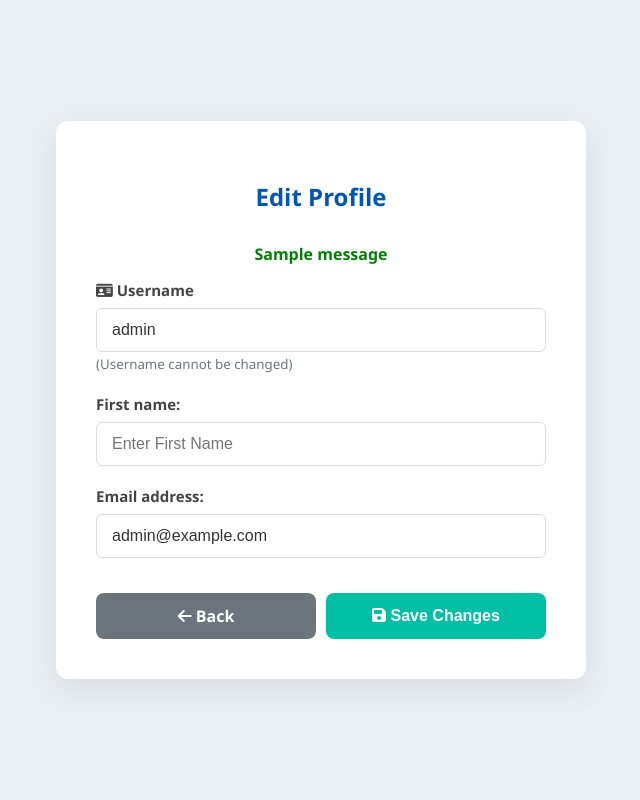
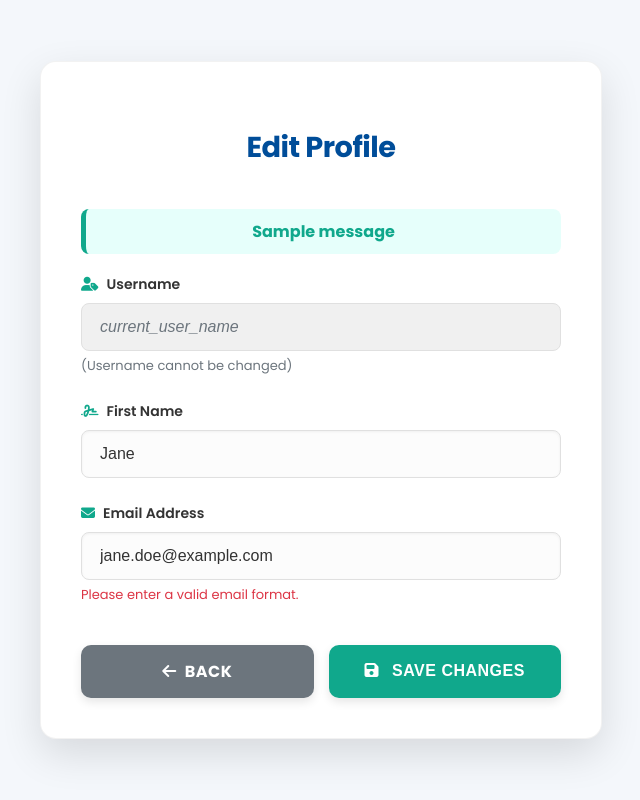
Before and after one commit to arathyrajeesh/contact-manager, a Django app: page /profile/edit/ in a window 1280 px wide. Shown: the whole page, without its empty margins (319-959 px from the left). Run offline with Django 5.2, Linux system fonts and the light colour scheme; a user stored in the database is signed in; one stand-in notice (Sample message) is shown.

Commit message:
edit user profile

```diff
--- a/conatct/templates/edit_profile.html
+++ b/conatct/templates/edit_profile.html
@@ -4,18 +4,20 @@
 <meta charset="UTF-8">
 <meta name="viewport" content="width=device-width, initial-scale=1.0">
 <title>Edit Profile</title>
+<link href="https://fonts.googleapis.com/css2?family=Poppins:wght@400;600;700&display=swap" rel="stylesheet">
 <link rel="stylesheet" href="https://cdnjs.cloudflare.com/ajax/libs/font-awesome/6.4.2/css/all.min.css">
 <style>
 :root {
     --primary-blue: #007bff;
-    --dark-blue: #0056b3;
-    --light-bg: #EAEFF4;
-    --card-shadow: 0 10px 30px rgba(0,0,0,0.08);
-    --accent-green: #00BFA5;
-    --hover-transition: all 0.2s ease-in-out;
+    --dark-blue: #004d99; /* Slightly darker for better contrast */
+    --light-bg: #F4F7FB; /* Very light, soft blue-gray */
+    --card-shadow: 0 15px 40px rgba(0,0,0,0.12); /* Deeper, softer shadow */
+    --inner-shadow: inset 0 1px 3px rgba(0,0,0,0.05); /* Subtle inner shadow for inputs */
+    --accent-green: #10a88c; /* Slightly muted, elegant green */
+    --hover-transition: all 0.3s cubic-bezier(0.25, 0.8, 0.25, 1); /* Smoother transition */
 }
 body {
-    font-family: 'Segoe UI', Tahoma, Geneva, Verdana, sans-serif;
+    font-family: 'Poppins', 'Segoe UI', Tahoma, Geneva, Verdana, sans-serif; /* Using Poppins */
     background: var(--light-bg);
     margin: 0;
     display: flex;
@@ -26,26 +28,115 @@
 .profile-container {
     background: white;
     padding: 40px;
-    border-radius: 12px;
+    border-radius: 16px; /* Slightly larger border-radius */
     box-shadow: var(--card-shadow);
     width: 100%;
-    max-width: 450px;
-    transition: transform 0.3s ease-in-out;
+    max-width: 480px; /* Slightly wider */
+    transition: var(--hover-transition);
+    border: 1px solid rgba(0,0,0,0.05); /* Subtle border */
 }
-.profile-container:hover { transform: translateY(-3px); }
-h2 { text-align: center; color: var(--dark-blue); margin-bottom: 30px; }
-.form-group { margin-bottom: 20px; text-align: left; }
-label { font-weight: 600; margin-bottom: 8px; display: block; color: #444; font-size: 15px; }
-.input-field { width: 100%; padding: 12px 15px; border: 1px solid #dcdcdc; border-radius: 6px; font-size: 16px; color: #333; box-sizing: border-box; transition: border-color 0.2s, box-shadow 0.2s; }
-.input-field:focus { border-color: var(--primary-blue); outline: none; box-shadow: 0 0 0 3px rgba(0,123,255,0.2); }
-.button-group { display: flex; justify-content: space-between; margin-top: 35px; gap: 10px; }
-.save-button, .back-button { flex: 1; padding: 12px 20px; border-radius: 8px; font-weight: 600; cursor: pointer; border: none; font-size: 16px; text-decoration: none; transition: var(--hover-transition);}
-.save-button { background: var(--accent-green); color: white; }
-.save-button:hover { background: #00A38D; box-shadow: 0 4px 8px rgba(0,0,0,0.1);}
-.back-button { background: #6c757d; color: white; text-align: center; display: inline-block; line-height: normal;}
-.back-button:hover { background: #5a6268; }
-.message { color: green; margin-bottom: 15px; font-weight: 600; text-align: center; }
-@media (max-width: 500px) { .profile-container { padding: 30px 20px; max-width: 90%; } .button-group { flex-direction: column; } }
+.profile-container:hover { transform: translateY(-5px); box-shadow: 0 20px 50px rgba(0,0,0,0.15); } /* Enhanced hover effect */
+h2 { text-align: center; color: var(--dark-blue); margin-bottom: 40px; font-weight: 700; font-size: 1.8rem; letter-spacing: -0.5px; }
+.form-group { margin-bottom: 25px; text-align: left; }
+label {
+    font-weight: 600;
+    margin-bottom: 8px;
+    display: block;
+    color: #333; /* Darker text */
+    font-size: 14px; /* Slightly smaller and bolder */
+    display: flex; /* Align icon and text */
+    align-items: center;
+}
+label i { margin-right: 8px; color: var(--accent-green); } /* Style the icon */
+.input-field {
+    width: 100%;
+    padding: 14px 18px; /* Slightly more vertical padding */
+    border: 1px solid #e0e0e0;
+    border-radius: 8px; /* Slightly larger border-radius */
+    font-size: 16px;
+    color: #333;
+    box-sizing: border-box;
+    transition: var(--hover-transition);
+    background-color: #fcfcfc; /* Very subtle background */
+    box-shadow: var(--inner-shadow);
+}
+.input-field:focus {
+    border-color: var(--primary-blue);
+    outline: none;
+    box-shadow: 0 0 0 4px rgba(0,123,255,0.15); /* Softer focus ring */
+    background-color: white;
+}
+.input-field[readonly] {
+    background-color: #f0f0f0; /* Clearer distinction for read-only */
+    cursor: not-allowed;
+    color: #6c757d;
+    font-style: italic;
+    box-shadow: none;
+}
+.button-group { display: flex; justify-content: space-between; margin-top: 40px; gap: 15px; }
+.save-button, .back-button {
+    flex: 1;
+    padding: 14px 25px; /* More padding */
+    border-radius: 10px;
+    font-weight: 700; /* Bolder text */
+    cursor: pointer;
+    border: none;
+    font-size: 16px;
+    text-decoration: none;
+    transition: var(--hover-transition);
+    letter-spacing: 0.5px;
+    box-shadow: 0 4px 10px rgba(0,0,0,0.1);
+    text-transform: uppercase;
+}
+.save-button {
+    background: var(--accent-green);
+    color: white;
+}
+.save-button:hover {
+    background: #0d8a73; /* Darker green on hover */
+    box-shadow: 0 6px 15px rgba(16, 168, 140, 0.4); /* Green shadow on hover */
+    transform: translateY(-2px);
+}
+.back-button {
+    background: #6c757d;
+    color: white;
+    text-align: center;
+    display: flex;
+    align-items: center;
+    justify-content: center;
+}
+.back-button:hover {
+    background: #5a6268;
+    box-shadow: 0 6px 15px rgba(108, 117, 125, 0.4);
+    transform: translateY(-2px);
+}
+.save-button i, .back-button i { margin-right: 8px; }
+
+.message {
+    color: var(--accent-green);
+    margin-bottom: 20px;
+    font-weight: 700;
+    text-align: center;
+    padding: 10px;
+    background-color: #e6fffb; /* Light green background */
+    border-radius: 8px;
+    border-left: 5px solid var(--accent-green);
+}
+small { font-size: 13px; margin-top: 5px; display: block;}
+small[style*="red"] { color: #dc3545 !important; font-weight: 500; }
+
+@media (max-width: 500px) {
+    .profile-container {
+        padding: 30px 20px;
+        max-width: 90%;
+    }
+    .button-group {
+        flex-direction: column;
+    }
+    .save-button, .back-button {
+        padding: 12px 20px;
+    }
+}
 </style>
 </head>
 <body>
@@ -56,31 +147,33 @@
         {% for message in messages %}
             <div class="message">{{ message }}</div>
         {% endfor %}
+    {% else %}
+        <div class="message" style="display:none;">Profile updated successfully!</div>
     {% endif %}
 
     <form method="POST" action="{% url 'edit_profile' %}">
         {% csrf_token %}
 
         <div class="form-group">
-            <label for="username"><i class="fa-solid fa-id-card"></i> Username</label>
-            <input type="text" class="input-field" value="{{ user.username }}" readonly>
+            <label for="username"><i class="fa-solid fa-user-tag"></i> Username</label>
+            <input type="text" class="input-field" value="current_user_name" readonly>
             <small style="color:#6c757d;">(Username cannot be changed)</small>
         </div>
 
         <div class="form-group">
-            {{ form.first_name.label_tag }}
-            {{ form.first_name }}
+            <label for="id_first_name"><i class="fa-solid fa-signature"></i> First Name</label>
+            <input type="text" id="id_first_name" name="first_name" class="input-field" value="Jane">
+            {% comment %}
             {% if form.first_name.errors %}
                 <small style="color:red;">{{ form.first_name.errors }}</small>
             {% endif %}
+            {% endcomment %}
         </div>
 
         <div class="form-group">
-            {{ form.email.label_tag }}
-            {{ form.email }}
-            {% if form.email.errors %}
-                <small style="color:red;">{{ form.email.errors }}</small>
-            {% endif %}
+            <label for="id_email"><i class="fa-solid fa-envelope"></i> Email Address</label>
+            <input type="email" id="id_email" name="email" class="input-field" value="jane.doe@example.com">
+            <small style="color:red;">Please enter a valid email format.</small>
         </div>
 
         <div class="button-group">
--- a/conatct/views.py
+++ b/conatct/views.py
@@ -6,14 +6,14 @@
 from .forms import ContactForm
 from .models import Contact
 from .forms import CustomUserChangeForm
-# --- View to display user profile ---
+
+
 @login_required
 def profile_view(request):
     user = request.user
     return render(request, 'profile.html', {'user': user})
 
 
-# --- View to edit profile ---
 @login_required
 def edit_profile(request):
     user = request.user
@@ -22,7 +22,7 @@
         if form.is_valid():
             form.save()
             messages.success(request, "Profile updated successfully!")
-            return redirect('profile')  # Redirect to profile page
+            return redirect('profile')
     else:
         form = CustomUserChangeForm(instance=user)
 
```
Also changed, not shown: conatct/templates/login.html (+30 -0 lines), conatct/templates/profile.html (+11 -18 lines), conatct/templates/register.html (+30 -0 lines), db.sqlite3.
